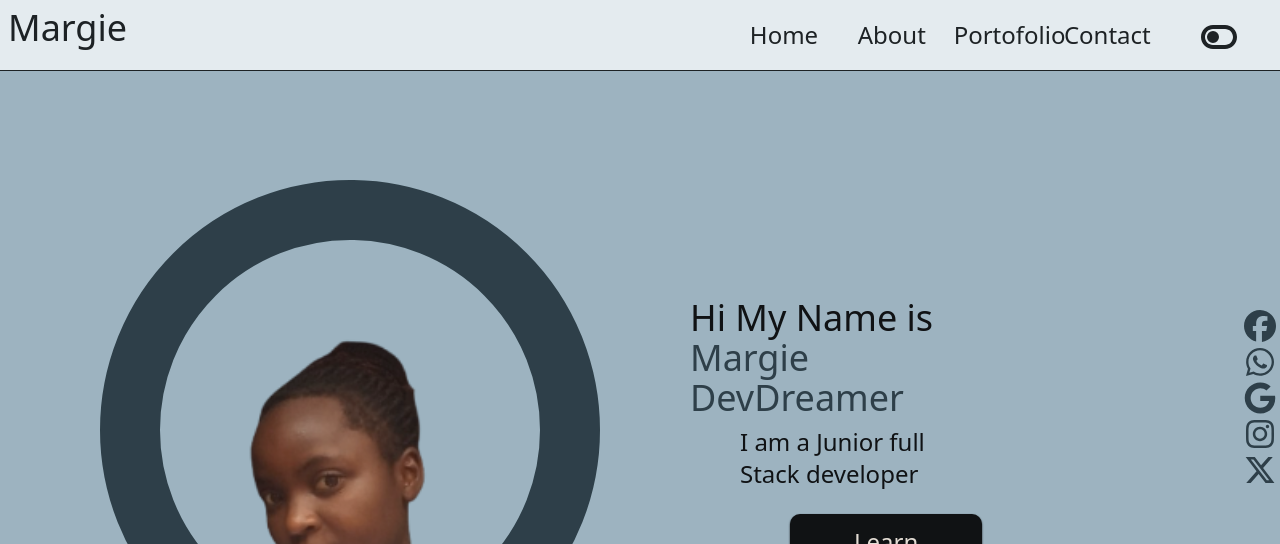
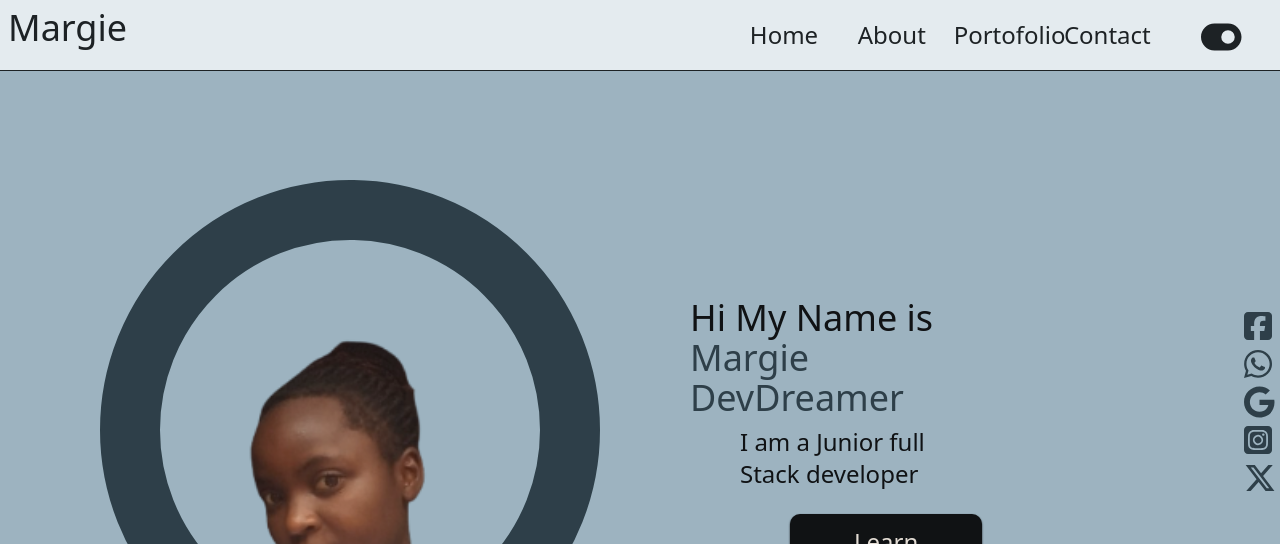
Before and after one commit to lassy44/digitaldiva.github.io, a React (Vite) app: page / in a window 1280 px wide. Shown: the top 544 px of the page. Built offline with nearby package versions, Linux system fonts and the light colour scheme.

Commit message:
all is well

```diff
--- a/package.json
+++ b/package.json
@@ -7,7 +7,7 @@
     "dev": "vite",
     "build": "vite build --base=/assets/",
     "lint": "eslint .",
-    "preview": "vite preview"
+    "preview": "vite preview "
   },
   "dependencies": {
     "@emailjs/browser": "^4.4.1",
--- a/src/footer.jsx
+++ b/src/footer.jsx
@@ -1,9 +1,10 @@
 import React from 'react'
-import { FaFacebook } from "react-icons/fa6";
-import { FaWhatsapp } from "react-icons/fa6";
-import { FaGoogle } from "react-icons/fa6";
-import { FaInstagram } from "react-icons/fa6";
-import { FaXTwitter } from "react-icons/fa6";
+import { faXTwitter } from '@fortawesome/free-brands-svg-icons';
+import { faGoogle } from '@fortawesome/free-brands-svg-icons';
+import { faInstagramSquare } from '@fortawesome/free-brands-svg-icons';
+import { faFacebookSquare } from '@fortawesome/free-brands-svg-icons';
+import { faWhatsapp } from '@fortawesome/free-brands-svg-icons';
+import { FontAwesomeIcon } from '@fortawesome/react-fontawesome';
 
 const Footer = () => {
   return (
@@ -21,21 +22,21 @@ const Footer = () => {
         </div>
         <div className=' cursor-pointer flex justify-center text-center'>
             <div className='m-2 '>
-                 <a href="http://wwww.facebook.com" target='_blank'> < FaFacebook  size='2rem' className='text-[2rem] text-[#22333b]
+                 <a href="http://wwww.facebook.com" target='_blank'> < FontAwesomeIcon icon={faFacebookSquare}  size='2rem' className='text-[2rem] text-[#22333b]
                   hover:text-zinc-300'/></a>
             </div>
            <div className='m-2'>
-                <a href="http://wa.me.watsup.com" target='_blank'><FaWhatsapp className=' text-[#22333b]  text-[2rem] hover:text-zinc-300'/> </a>
+                <a href="http://wa.me.watsup.com" target='_blank'><FontAwesomeIcon icon={faWhatsapp} className=' text-[#22333b]  text-[2rem] hover:text-zinc-300'/> </a>
             </div>
             <div className='m-2'>
 
-           <a href="http://www.google.com" target='_blank'><FaGoogle className='text-[#22333b]  text-[2rem] hover:text-zinc-300'/></a>
+           <a href="http://www.google.com" target='_blank'><FontAwesomeIcon  icon={faGoogle} className='text-[#22333b]  text-[2rem] hover:text-zinc-300'/></a>
             </div>
            <div className='m-2'>
-            <a href="http://www.instagram.com" target='_blank'><FaInstagram  className='text-[#22333b]  text-[2rem] hover:text-zinc-300'/></a>
+            <a href="http://www.instagram.com" target='_blank'><FontAwesomeIcon icon={faInstagramSquare}  className='text-[#22333b]  text-[2rem] hover:text-zinc-300'/></a>
             </div>
             <div className='m-2'>
-           <a href="http://www.x-twitter.com" target='_blank'> <FaXTwitter  className='text-[#22333b]  text-[2rem]
+           <a href="http://www.x-twitter.com" target='_blank'> <FontAwesomeIcon icon={faXTwitter}  className='text-[#22333b]  text-[2rem]
             hover:text-zinc-300'/></a>
             </div>
       </div>
--- a/src/header.jsx
+++ b/src/header.jsx
@@ -1,8 +1,9 @@
 import React from 'react'
 import  { useState } from "react";
-import { FaBars } from 'react-icons/fa';
-import { FaToggleOff } from "react-icons/fa6";
-import { AiOutlineClose } from "react-icons/ai";
+import { FontAwesomeIcon } from '@fortawesome/react-fontawesome';
+import { faBars } from '@fortawesome/free-solid-svg-icons';
+import { faToggleOn } from '@fortawesome/free-solid-svg-icons';
+import { faXmark } from '@fortawesome/free-solid-svg-icons';
 // hambegeur menu toggling
 const Header = () => {
 
@@ -38,7 +39,7 @@ const toggleDarkMode = () => {
                 <li className="m-2 text-black   hover:text-gray-800 pointer hover:transition-colors  dark:text-white" ><a href="#about" > About</a></li>
                 <li className="m-2 text-black   hover:text-gray-800 pointer hover:transition-colors  dark:text-white"><a href="#portofolio" >Portofolio</a> </li>
                 <li className="mt-2 text-black   hover:text-gray-800 pointer hover:transition-colors  dark:text-white" ><a href="#contact" >Contact</a></li>
-                <FaToggleOff onClick={toggleDarkMode}
+                <FontAwesomeIcon icon={faToggleOn} onClick={toggleDarkMode}
                 className='text-4xl mt-2  ml-10 md:block hidden   dark:bg-[#212529] text-black '/>
 
             </ul>
@@ -55,8 +56,8 @@ const toggleDarkMode = () => {
             )}
             {/* hambeguer btns */}
             <div className='xl:mt-3 xl:hidden flex absolute top-0 md:left-[700px]  left-[350px] '>
-              { isOpen ?  (<AiOutlineClose    className='text-[40px]  transition-all  duration-300 ease-in'
-               onClick={toggleMenu}/>):(<FaBars   className='text-4xl  transition-all  duration-300 ease-out' onClick={toggleMenu}/>)}
+              { isOpen ?  (<FontAwesomeIcon icon={faXmark}   className='text-[40px]  transition-all  duration-300 ease-in'
+               onClick={toggleMenu}/>):(<FontAwesomeIcon icon={faBars}   className='text-4xl  transition-all  duration-300 ease-out' onClick={toggleMenu}/>)}
             </div>
 
         </nav>
--- a/src/heroSection.jsx
+++ b/src/heroSection.jsx
@@ -1,9 +1,10 @@
 import React from 'react'
-import { FaFacebook } from "react-icons/fa6";
-import { FaWhatsapp } from "react-icons/fa6";
-import { FaGoogle } from "react-icons/fa6";
-import { FaInstagram } from "react-icons/fa6";
-import { FaXTwitter } from "react-icons/fa6";
+import { faXTwitter } from '@fortawesome/free-brands-svg-icons';
+import { faGoogle } from '@fortawesome/free-brands-svg-icons';
+import { faInstagramSquare } from '@fortawesome/free-brands-svg-icons';
+import { faWhatsapp } from '@fortawesome/free-brands-svg-icons';
+import { faFacebookSquare } from '@fortawesome/free-brands-svg-icons';
+import { FontAwesomeIcon } from '@fortawesome/react-fontawesome';
 import './style.css'
 
 
@@ -35,23 +36,23 @@ const HeroSection = () => {
           {/* Icons */}
         <div className='xl:ml-[250px] cursor-pointer flex flex-row xl:flex xl:flex-col md:mt-[20px] sm:mt-[20px] lg:mt-[20px] mt-[20px]'>
             <div className='xl:mb-1 ml-3 sm:ml-3 lg:ml-3 md:ml-3'>
-                 <a href="http://www.facebook.com" target='_blank'><FaFacebook size='2rem' className='text-[2rem] text-[#22333b]  dark:text-black
+                 <a href="http://www.facebook.com" target='_blank'><FontAwesomeIcon icon={faFacebookSquare} size='2rem' className='text-[2rem] text-[#22333b]  dark:text-black
                   hover:text-black  dark:hover:text-gray-900'/></a>
             </div>
            <div className='xl:mb-1 ml-3 sm:ml-3 md:ml-3 lg:ml-3'>
-                <a href="http://wa.me.watsup.com" target='_blank'><FaWhatsapp className=' text-[#22333b]  text-[2rem] hover:text-black
+                <a href="http://wa.me.watsup.com" target='_blank'><FontAwesomeIcon icon={faWhatsapp} className=' text-[#22333b]  text-[2rem] hover:text-black
                  dark:text-black  dark:hover:text-gray-900'/></a>
             </div>
             <div className='xl:mb-1 ml-3 sm:ml-3 lg:ml-3 md:ml-3'>
-              <a href="http://www.google.com" target='_blank'><FaGoogle className='text-[#22333b]  text-[2rem] hover:text-black
+              <a href="http://www.google.com" target='_blank'><FontAwesomeIcon icon={faGoogle} className='text-[#22333b]  text-[2rem] hover:text-black
                dark:text-black  dark:hover:text-gray-900'/></a>
             </div>
            <div className='mb-1 ml-3 sm:ml-3 lg:ml-3'>
-           <a href="http://www.instagram.com" target='_blank'> <FaInstagram className='text-[#22333b]  text-[2rem] hover:text-black
+           <a href="http://www.instagram.com" target='_blank'> <FontAwesomeIcon icon={faInstagramSquare} className='text-[#22333b]  text-[2rem] hover:text-black
             dark:text-black  dark:hover:text-gray-900'/></a>
             </div>
             <div className='xl:mb-1 sm:ml-3 ml-3 md:ml-3 lg:ml-3'>
-            <a href="http://www.x-twitter.com" target='_blank'>< FaXTwitter   className='text-[#22333b]  text-[2rem] dark:text-black
+            <a href="http://www.x-twitter.com" target='_blank'>< FontAwesomeIcon icon={faXTwitter}   className='text-[#22333b]  text-[2rem] dark:text-black
              hover:text-black dark:hover:text-gray-900'/></a>
             </div>
       </div>
--- a/vite.config.js
+++ b/vite.config.js
@@ -1,20 +1,21 @@
 import { defineConfig } from 'vite'
 import react from '@vitejs/plugin-react'
-
 // https://vite.dev/config/
 export default defineConfig({
   plugins: [react()
   ],
-  base:'./',
   build:{
     rollupOptions:{
       external:[
-        "react-icons/fa6",
-        "@emailjs/browser",
+        "@fortawesome/free-brands-svg-icons",
+        "@fortawesome/free-regular-svg-icons",
+        "@fortawesome/free-solid-svg-icons",
+        "@fortawesome/react-fontawesome",
+        "@emailjs/browser"
 
       ]
-    }
+    },
 
+    },
 
-    }
   })
```
Also changed, not shown: 1 other file (tests, documents, lock files or other folders).
